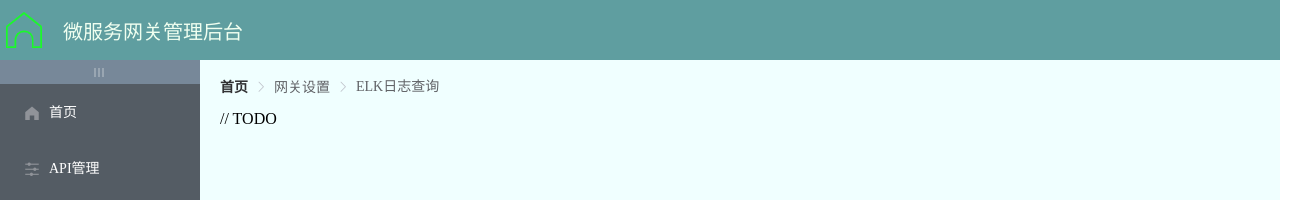
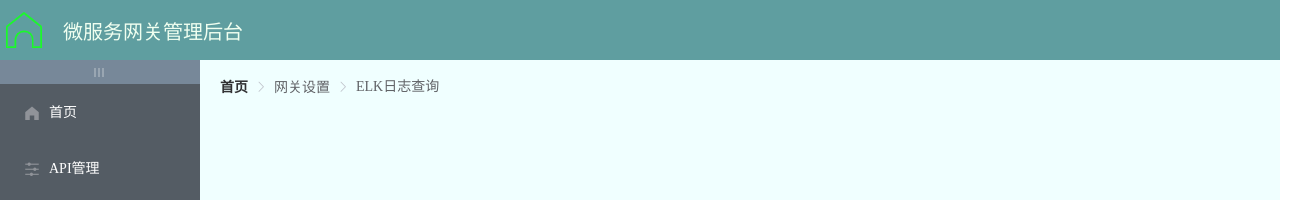
Before and after one commit to 945188363/my-Vue-project, a Vue app: page /elkSearch in a window 1280 px wide. Shown: the top 200 px of the page, 1308 px wide, since content can reach past the window. Built offline with nearby package versions, Linux system fonts and the light colour scheme; what v-charts would draw is missing.

Commit message:
日志搜索使用iframe嵌入kibana

```diff
--- a/src/components/log/LogSearch.vue
+++ b/src/components/log/LogSearch.vue
@@ -7,9 +7,9 @@
         <el-breadcrumb-item>ELK日志查询</el-breadcrumb-item>
       </el-breadcrumb>
     </div>
-    <div style="margin-top: 15px">
-      // TODO
-    </div>
+    <iframe class="iframe" src="http://localhost:5601/app/logs/" frameborder="0" align="left" width="85%" height="85%"  scrolling="auto" marginWidth=0 marginHeight=0  style="position:absolute;top:105px;">
+      <p class="tip">你的浏览器不支持iframe标签</p>
+    </iframe>
   </div>
 </template>
 
```
